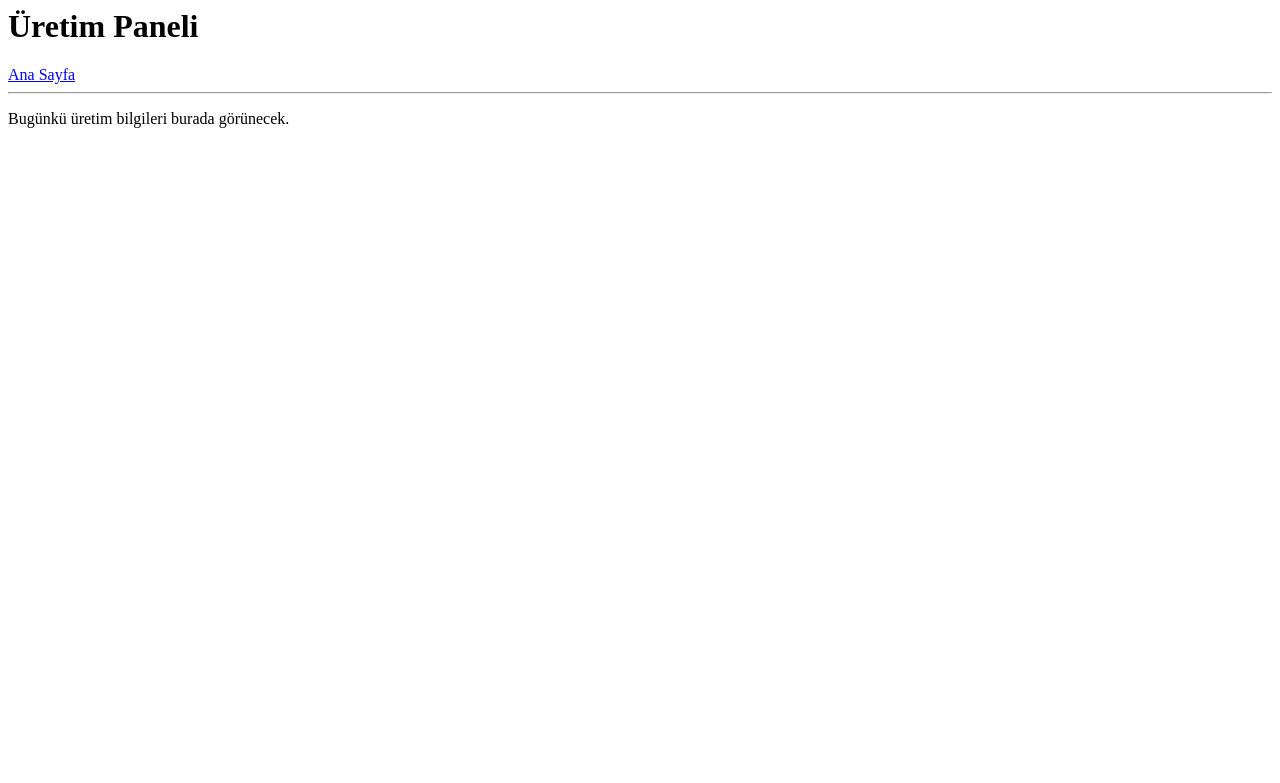
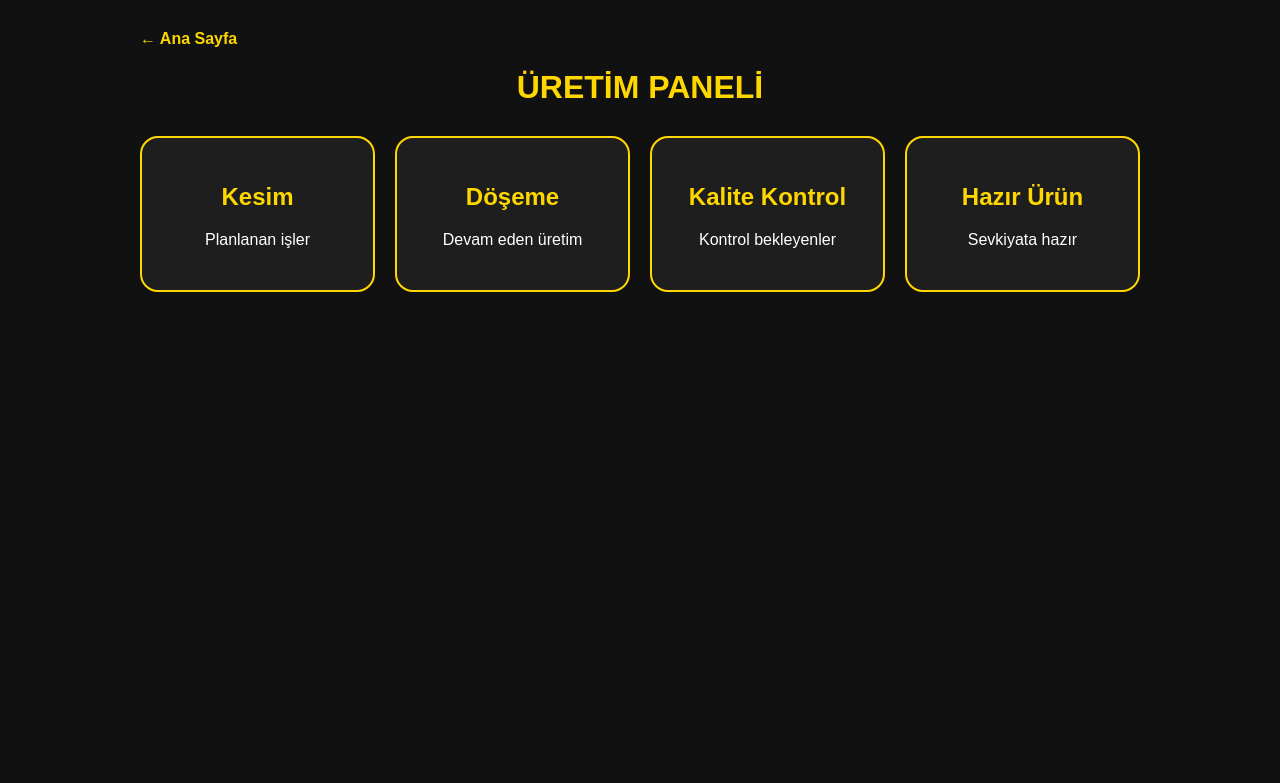
Before and after one commit to alicandvc38-netizen/vizyon-stok, a Flask app: page /uretim in a window 1280 px wide. Shown: the top 783 px of the page. Run offline with Flask 3, Linux system fonts and the light colour scheme; the visitor is signed in with stand-in values (Sample User, id 1).

Commit message:
Update uretim.html

```diff
--- a/templates/uretim.html
+++ b/templates/uretim.html
@@ -1,7 +1,34 @@
-<h1>Üretim Paneli</h1>
+<!DOCTYPE html>
+<html lang="tr">
+<head>
+<meta charset="UTF-8">
+<title>Üretim</title>
 
-<a href="/">Ana Sayfa</a>
+<style>
+body{margin:0;background:#111;color:white;font-family:Arial;padding:30px}
+a{color:gold;text-decoration:none;font-weight:bold}
+h1{text-align:center;color:gold}
+.container{max-width:1000px;margin:auto}
+.cards{display:grid;grid-template-columns:repeat(auto-fit,minmax(220px,1fr));gap:20px;margin-top:30px}
+.kart{background:#1e1e1e;border:2px solid gold;border-radius:18px;padding:25px;text-align:center}
+.kart h2{color:gold}
+</style>
+</head>
 
-<hr>
+<body>
+<div class="container">
 
-<p>Bugünkü üretim bilgileri burada görünecek.</p>
+<a href="/">← Ana Sayfa</a>
+
+<h1>ÜRETİM PANELİ</h1>
+
+<div class="cards">
+<div class="kart"><h2>Kesim</h2><p>Planlanan işler</p></div>
+<div class="kart"><h2>Döşeme</h2><p>Devam eden üretim</p></div>
+<div class="kart"><h2>Kalite Kontrol</h2><p>Kontrol bekleyenler</p></div>
+<div class="kart"><h2>Hazır Ürün</h2><p>Sevkiyata hazır</p></div>
+</div>
+
+</div>
+</body>
+</html>
```
